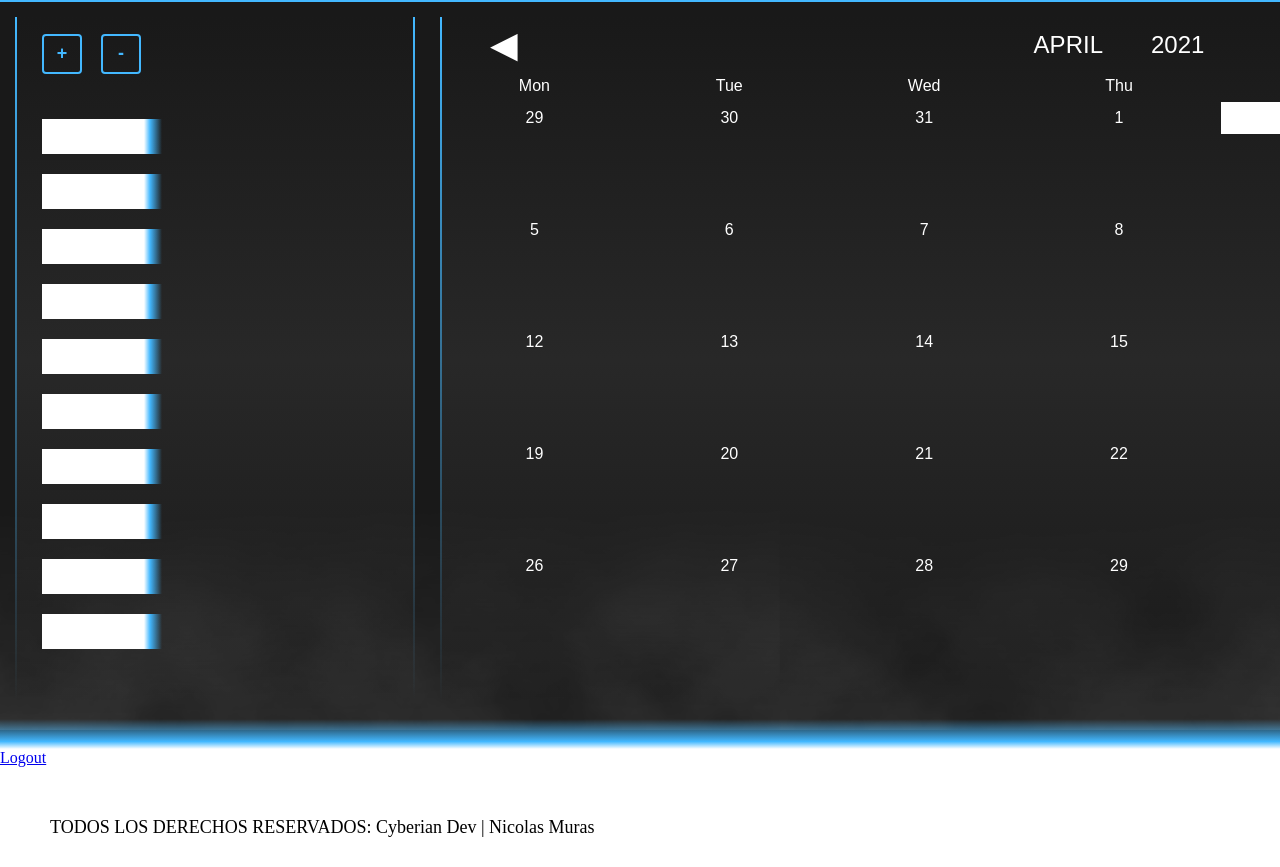
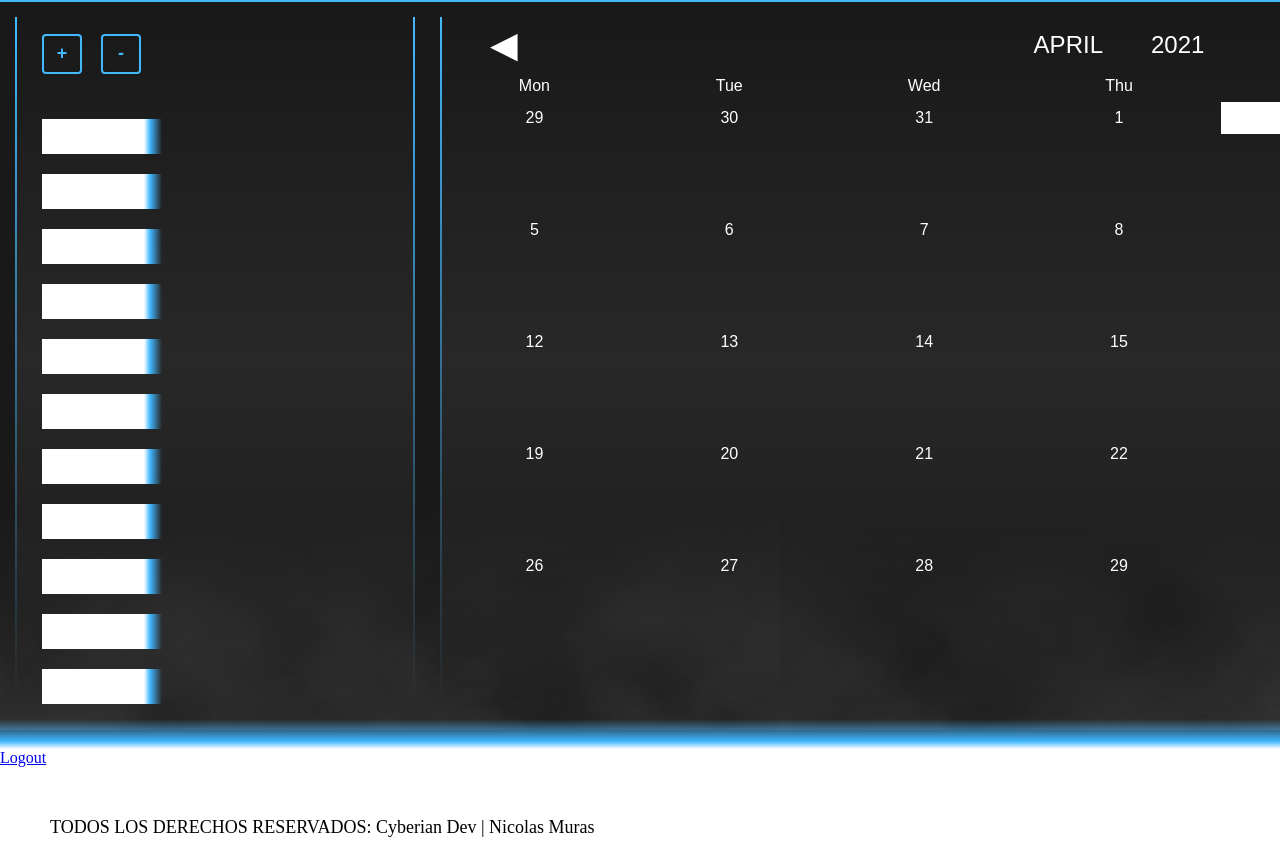
Before and after one commit to NicolasMuras/I_N_D_R_A, a Django app: page / in a window 1280 px wide; the page is wider, and only the part inside the window is pictured. Shown: the part 126-993 px from the top of that part. Run offline with Django 3.2, Linux system fonts and the light colour scheme; the visitor is signed in with stand-in values (Sample User, id 1); some web fonts are replaced.

Commit message:
test: testing 2.

```diff
--- a/main/templates/index.html
+++ b/main/templates/index.html
@@ -39,6 +39,7 @@
                     <div class="tag">Proyecto Alternativo</div>
                     <div class="tag">Amigos</div>
                     <div class="tag">Test</div>
+                    <div class="tag">ASD</div>
                 </div>
             </div>
             <div class="calendar-box">
```
